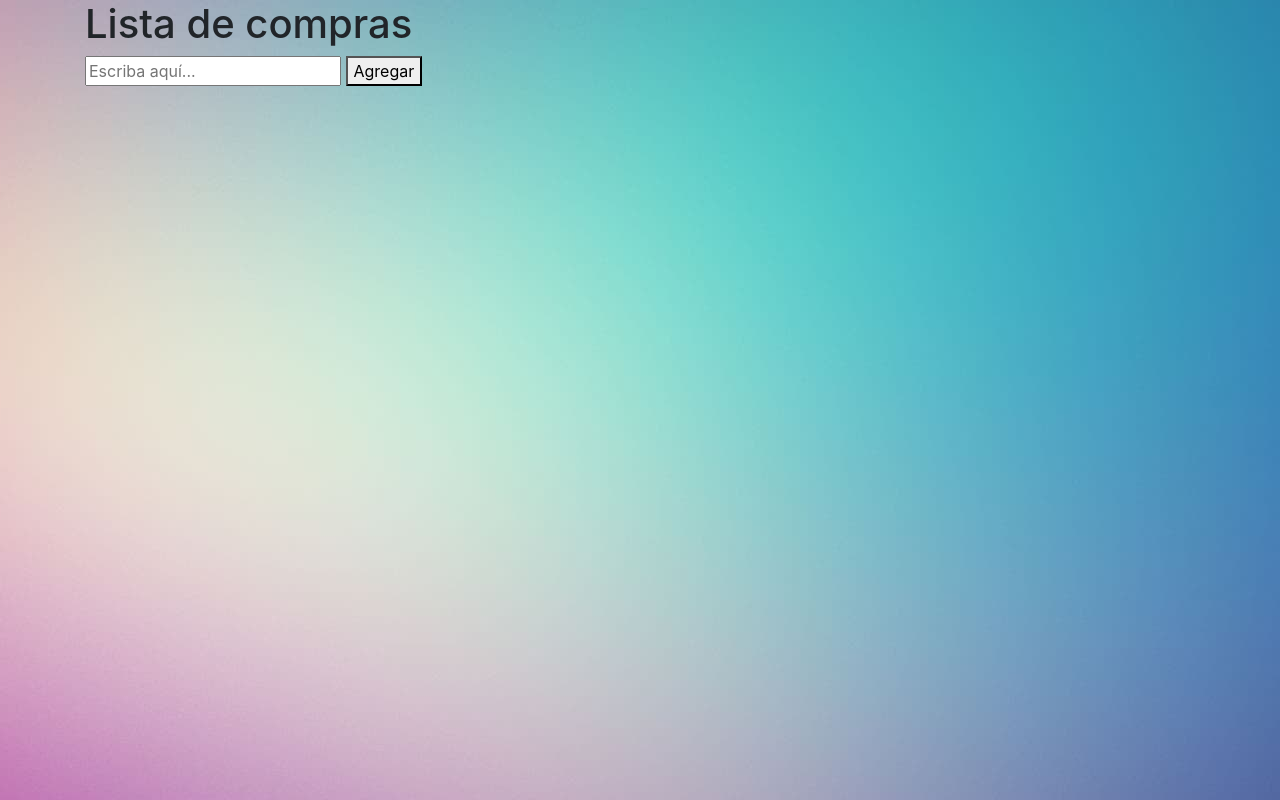
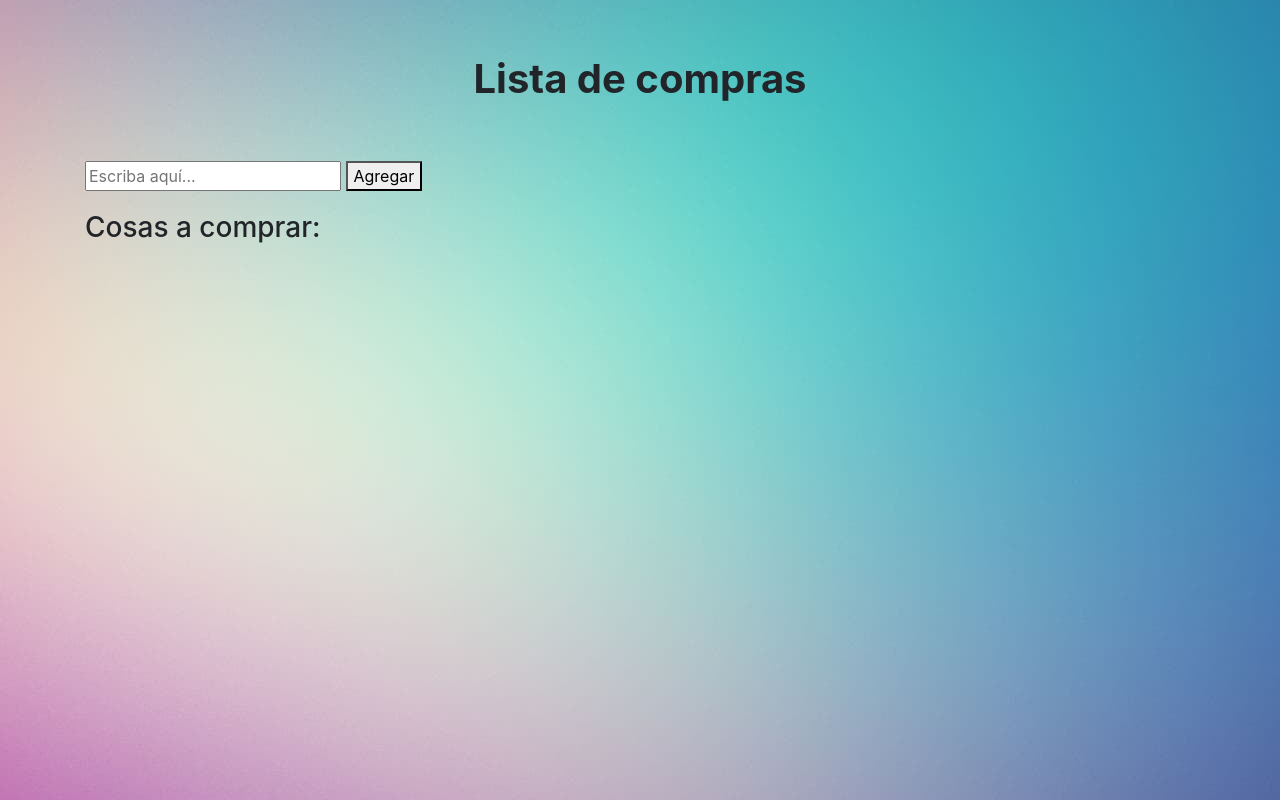
Before and after one commit to LucaElbio/Lista-de-compras, a plain HTML site: page index.html in a window 1280 px wide. Drawn offline with nearby package versions, Linux system fonts and the light colour scheme.

Commit message:
Add files via upload

```diff
--- a/css/styles.css
+++ b/css/styles.css
@@ -1,3 +1,24 @@
 body{
     background: url("../img/color-degradado-fondos-degradados-multicolor-51200.jpg") no-repeat center center fixed;
 }
+
+
+.container{
+    padding-top: 15px;
+    padding-bottom: 15px;
+}
+
+.header{
+    padding: 20px;
+    padding-bottom: 50px;
+}
+
+h1{
+    text-align: center;
+    font-weight: 700;
+    padding-top: 20px;
+}
+
+h3{
+    padding-top: 20px;
+}
--- a/index.html
+++ b/index.html
@@ -20,16 +20,17 @@
     <div class="container">
         <div class="row">
             <div class="col-md-12">
-                <header>
+                <div class="header">
                     <h1>Lista de compras</h1>
-                </header>
+                </div>
             </div>
         </div>
             <div class="row">
                 <div class="col-md-12">
                     <div id="content">
-                    <input type="text" placeholder="Escriba aquí..." id="valor">
+                        <input type="text" id="valor" placeholder="Escriba aquí...">
                         <button id="butn">Agregar</button>
+                        <h3>Cosas a comprar:</h3>
                         <ul id="list">
 
                         </ul>
```
Also changed, not shown: img/cruz.png. Lines whose indentation alone changed are shown as unchanged.
